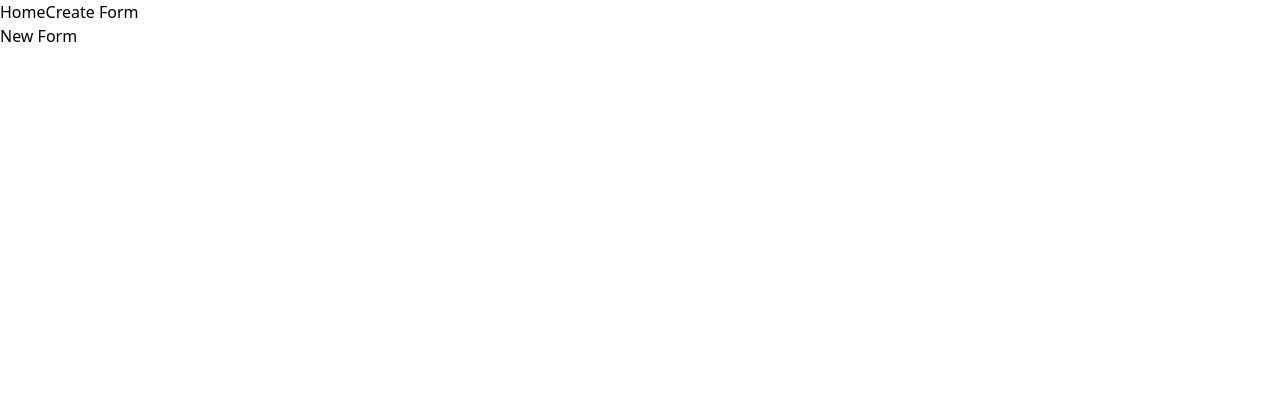
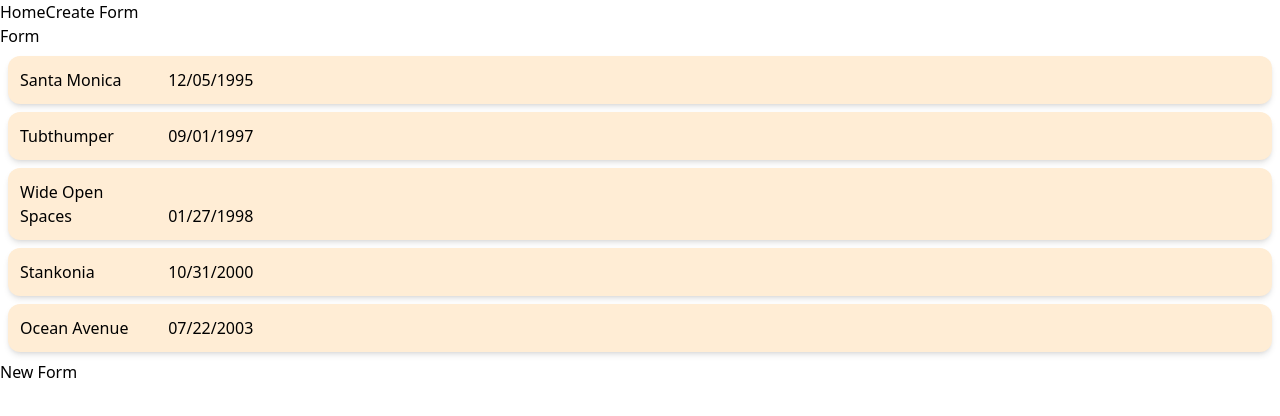
Before and after one commit to arye-eidelman/forms, a React (Create React App) app: page /forms/new in a window 1280 px wide. Shown: the top 416 px of the page. Built offline with nearby package versions, Linux system fonts and the light colour scheme.

Commit message:
More routing

```diff
--- /dev/null
+++ b/src/data.ts
@@ -0,0 +1,45 @@
+let forms = [
+  {
+    id: 1995,
+    slug: "nlidbslibailngagnlinlgseng",
+    title: "Santa Monica",
+    amount: "$10,800",
+    createdAt: "12/05/1995",
+  },
+  {
+    id: 2000,
+    slug: "nlidbslibailfgthdlgseng",
+    title: "Stankonia",
+    amount: "$8,000",
+    createdAt: "10/31/2000",
+  },
+  {
+    id: 2003,
+    slug: "nlidbjtkdgnlinlgseng",
+    title: "Ocean Avenue",
+    amount: "$9,500",
+    createdAt: "07/22/2003",
+  },
+  {
+    id: 1997,
+    slug: "nlidbsjukrjfnlinlgseng",
+    title: "Tubthumper",
+    amount: "$14,000",
+    createdAt: "09/01/1997",
+  },
+  {
+    id: 1998,
+    slug: "nlijytjftlinlgseng",
+    title: "Wide Open Spaces",
+    amount: "$4,600",
+    createdAt: "01/27/1998",
+  },
+];
+
+export function getForms(slug?: string) {
+  return forms;
+}
+
+export function getForm(slug: string) {
+  return forms.find(form => form.slug === slug);
+}
--- a/src/index.tsx
+++ b/src/index.tsx
@@ -3,6 +3,7 @@
 import "./styles/tailwind.css";
 import { BrowserRouter, Routes, Route } from "react-router-dom";
 import Form from "./routes/Form";
+import Forms from "./routes/Forms";
 import Home from "./routes/Home";
 import NewForm from "./routes/NewForm";
 import App from "./App";
@@ -13,8 +14,17 @@
     <Routes>
       <Route path="/" element={<App />} >
         <Route path="" element={<Home />} />
+        <Route path="forms" element={<Forms />}>
+          <Route path="new" element={<NewForm />} />
+          <Route path=":slug" element={<Form />} />
+        </Route>
         <Route path="forms/new" element={<NewForm />} />
         <Route path="forms/:slug" element={<Form />} />
+        <Route path="*" element={
+          <main style={{ padding: "1rem" }}>
+            <p>There's nothing here!</p>
+          </main>
+        } />
       </Route>
     </Routes>
   </BrowserRouter>,
--- a/src/routes/Form.tsx
+++ b/src/routes/Form.tsx
@@ -1,7 +1,25 @@
+import { getForm } from "../data";
+import { useParams } from "react-router-dom";
+
+
+
 export default function Form() {
+  let params = useParams();
+
+  let form = params.slug && getForm(params.slug)
   return (
     <div>
-      <h1>Form</h1>
+      {form && <>
+        <h1>Form {form.slug}</h1>
+        <div className="m-4 px-6 py-3 bg-green-100 rounded-2xl shadow-xl ring-4 ring-green-300">
+          <h2 className="text-2xl pb-3">{form.title}</h2>
+          <p className="flex justify-between">
+            <span className="font-semibold">{form.amount}</span>
+            {' '}
+            <span className="text-sm">{form.createdAt}</span>
+          </p>
+        </div>
+      </>}
     </div>
   )
 }
--- /dev/null
+++ b/src/routes/Forms.tsx
@@ -0,0 +1,25 @@
+import { getForms } from "../data";
+import { Link, Outlet } from "react-router-dom";
+
+
+
+export default function Forms() {
+  let forms = getForms().sort((a, b) => a.id - b.id);
+  return (
+    <div>
+      <h1>Form</h1>
+
+      {forms.map(form => (
+        <Link
+          to={`/forms/${form.slug}`}
+          key={form.id}
+          className="block m-2 shadow-md p-2 bg-orange-100 rounded-xl"
+        >
+          <h2 className="p-1 w-36 inline-block">{form.title}</h2> <p className="p-1 w-28 inline-block">{form.createdAt}</p>
+        </Link>
+      ))}
+
+      <Outlet />
+    </div>
+  )
+}
```
